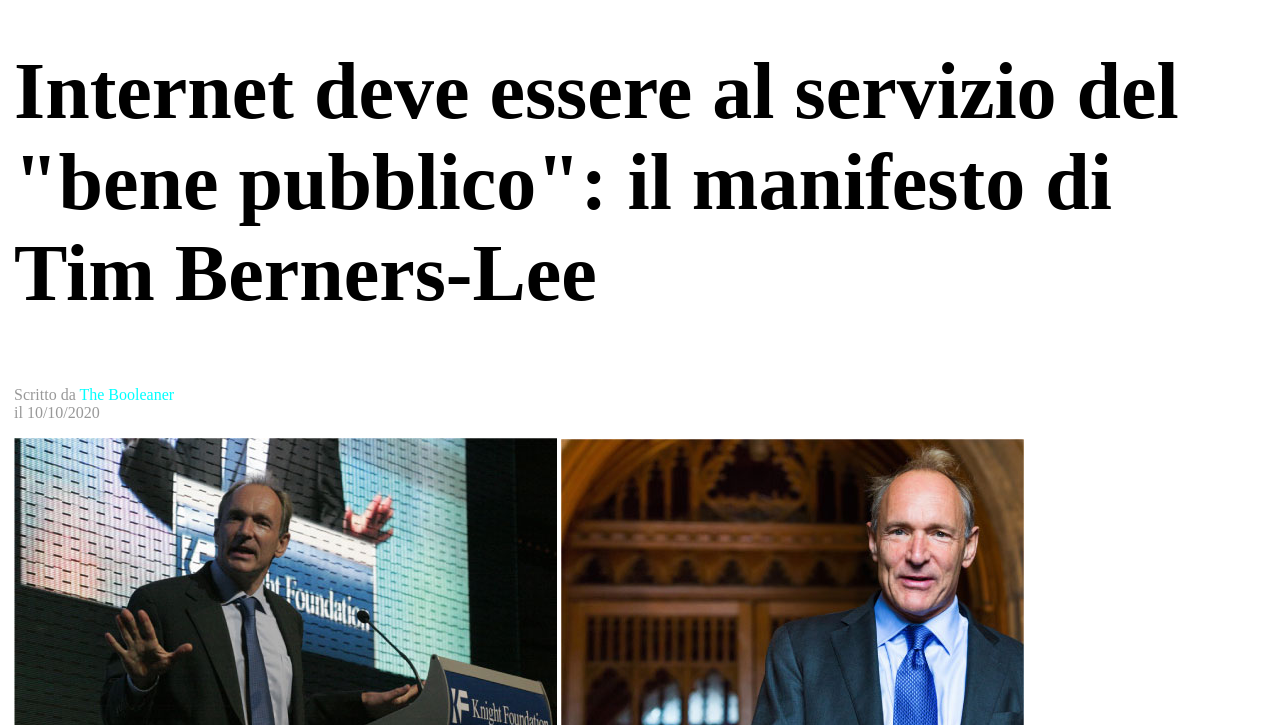
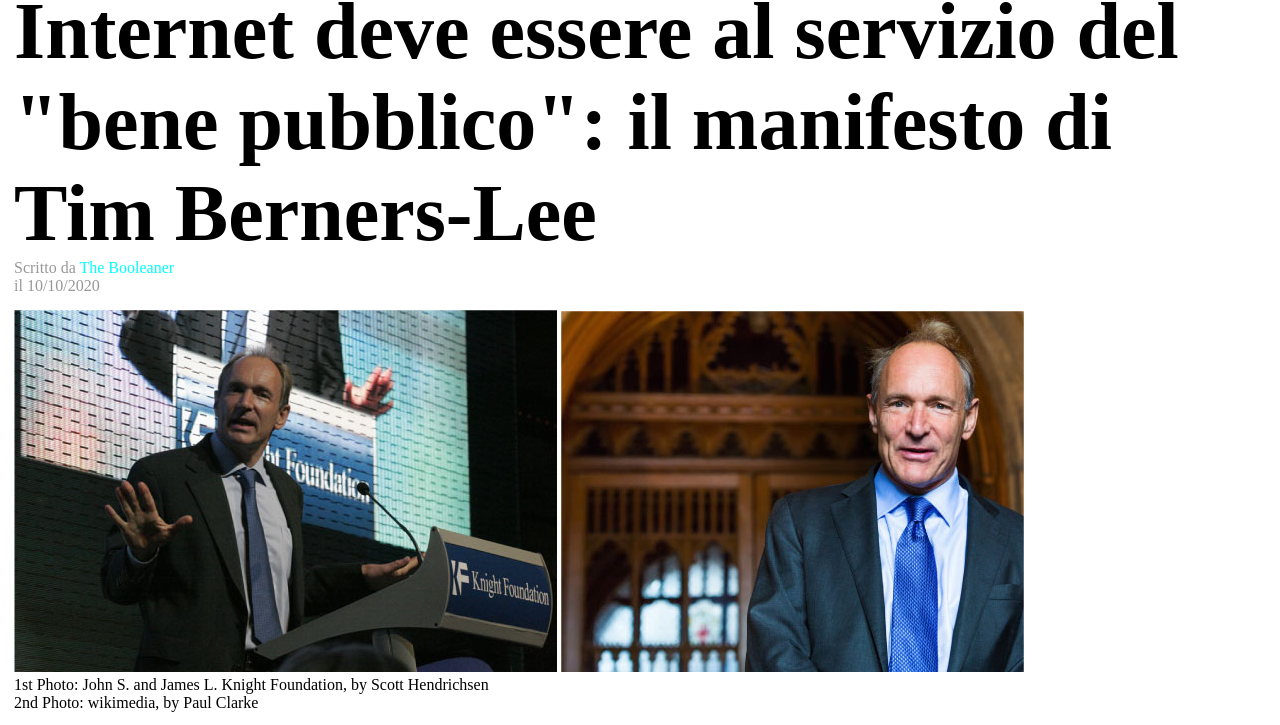
Before and after one commit to Donato-Carola/html-css-booleaner, a plain HTML site: page index.html in a window 1280 px wide. Shown: the part 178-903 px from the top of the page. Drawn offline with Linux system fonts and the light colour scheme.

Commit message:
fine esercizio

```diff
--- a/css/style.css
+++ b/css/style.css
@@ -23,6 +23,12 @@ header {
 
 #colore-sottotitolo{
     color: rgba(128, 128, 128, 0.808);
+    margin-bottom: 15px;
+
+}
+
+.margini{
+    margin: 0;
 }
 
 #booleaner {
--- a/index.html
+++ b/index.html
@@ -17,11 +17,11 @@
 
     <main>
       <section>
-        <h1 class="titolo">
+        <h1 class="titolo margini">
           Internet deve essere al servizio del "bene pubblico": il manifesto di
           Tim Berners-Lee
         </h1>
-        <p id="colore-sottotitolo">
+        <p id="colore-sottotitolo" class="margini">
           Scritto da <span id="booleaner">The Booleaner </span><br />il
           10/10/2020
         </p>
@@ -30,7 +30,7 @@
       <section>
         <img src="img/tim-1.jpg" alt="foto-tim" />
         <img src="img/tim-2.jpg" alt="foto-tim" />
-        <p>
+        <p class="margini">
           1st Photo: John S. and James L. Knight Foundation, by Scott
           Hendrichsen <br />
           2nd Photo: wikimedia, by Paul Clarke
```
